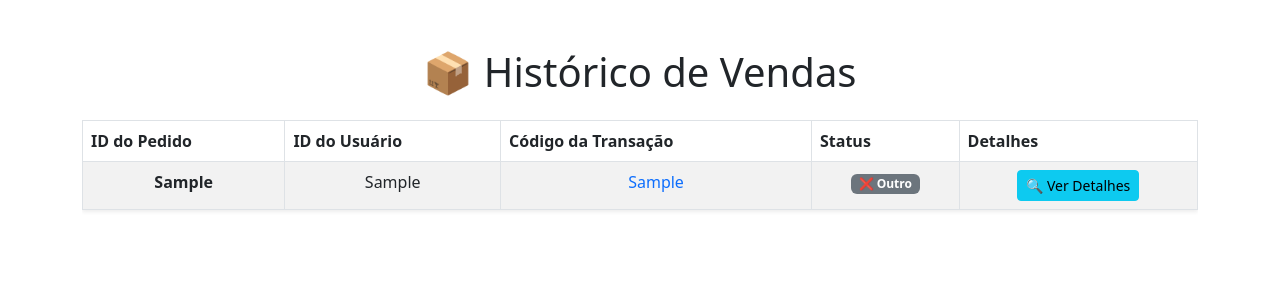
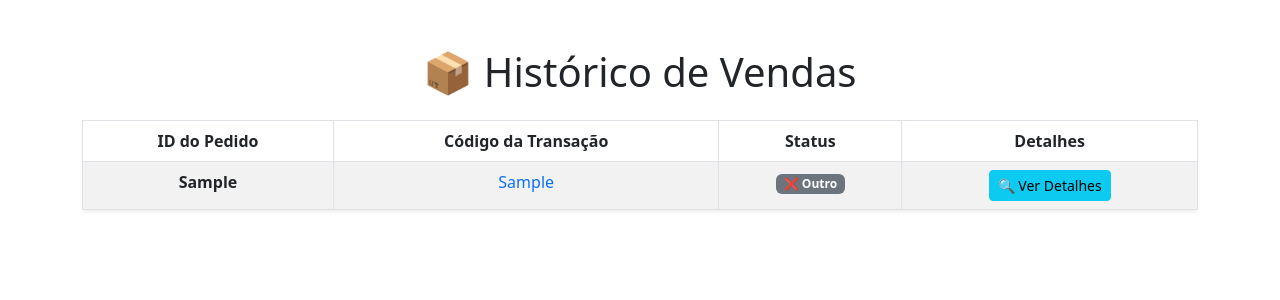
Before and after one commit to Fiagapcoo/DB2-project, a Django app: template store/templates/order_history.html in a window 1280 px wide. Shown: the part 160-460 px from the top of the page. Run offline with Django 5.2, Linux system fonts and the light colour scheme; the template is opened without the code that fills it: most values are stand-ins (such as "Sample title", 1, 10 or a date in 2020); some libraries are stand-ins or nearby versions.

Commit message:
hiperligacao para produto

```diff
--- a/store/templates/order_details.html
+++ b/store/templates/order_details.html
@@ -31,7 +31,9 @@
                     {% for item in order.items %}
                         <div class="product-card">
                             <img id="product-img-{{ item.product_id }}" alt="Produto">
-                            <h5 id="product-name-{{ item.product_id }}">Carregando...</h5>
+                            <a href="{% url 'product_detail' item.product_id %}" class="text-dark">
+                                <h5 id="product-name-{{ item.product_id }}">Carregando...</h5>
+                            </a>
                             <div class="product-details">
                                 <p class="product-quantity">Quantidade: {{ item.quantity }}</p>
                             </div>
--- a/store/templates/order_history.html
+++ b/store/templates/order_history.html
@@ -9,11 +9,10 @@
                 <table class="table table-bordered table-striped table-hover shadow-sm">
                     <thead class="thead-dark bg-dark text-white">
                         <tr>
-                            <th>ID do Pedido</th>
-                            <th>ID do Usuário</th>
-                            <th>Código da Transação</th>
-                            <th>Status</th>
-                            <th>Detalhes</th>
+                            <th class="text-center">ID do Pedido</th>
+                            <th class="text-center">Código da Transação</th>
+                            <th class="text-center">Status</th>
+                            <th class="text-center">Detalhes</th>
                         </tr>
                     </thead>
                     <tbody>
@@ -21,7 +20,6 @@
                                 <tr>
                                     {% if forloop.first %}
                                         <td class="text-center fw-bold" rowspan="{{ order.4.items|length }}">{{ order.0 }}</td>
-                                        <td class="text-center" rowspan="{{ order.4.items|length }}">{{ order.1 }}</td>
                                         <td class="text-center text-primary" rowspan="{{ order.4.items|length }}">{{ order.2 }}</td>
                                         <td class="text-center" rowspan="{{ order.4.items|length }}">
                                             {% if order.3 == "Completed" %}
```
